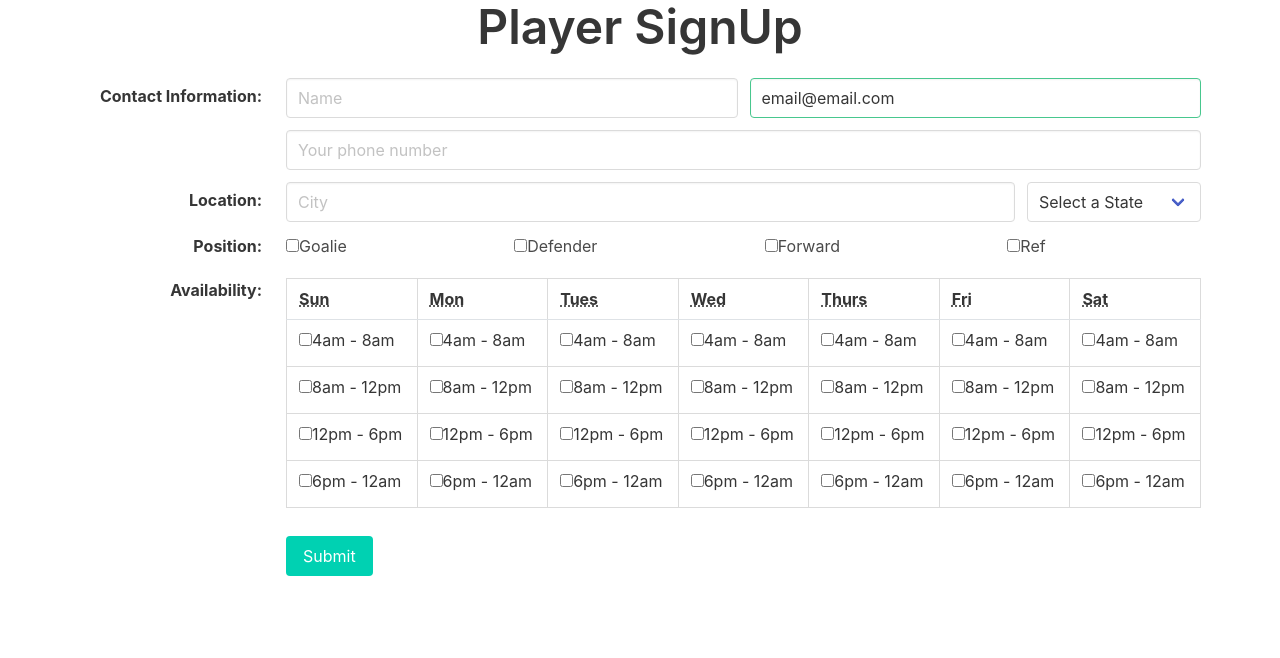
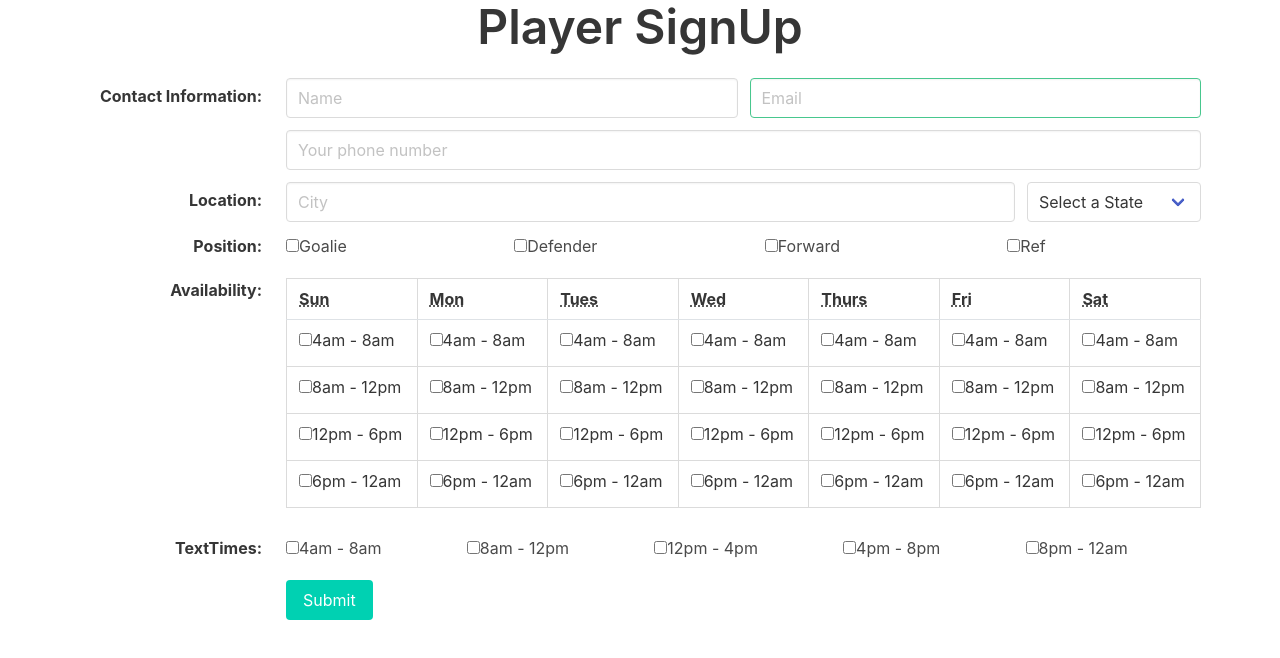
Before and after one commit to karenastell/hockey911, a React (Create React App) app in the folder client/: page /player-sign-up in a window 1280 px wide. Shown: the top 658 px of the page. Built offline with nearby package versions, Linux system fonts and the light colour scheme; no server answers.

Commit message:
submit button will make an object of all the info - no validation yet for empty fields

```diff
--- a/client/src/components/Contact.js
+++ b/client/src/components/Contact.js
@@ -27,7 +27,6 @@ export default function Contact(props) {
                 className='input is-success'
                 type='email'
                 placeholder='Email'
-                value='email@email.com'
               />
             </p>
           </div>
--- /dev/null
+++ b/client/src/components/TextTimes.js
@@ -0,0 +1,73 @@
+import React from 'react'
+
+export default function TextTimes(props) {
+    return (
+        <div className='field is-horizontal'>
+          <div className='field-label'>
+            <label className='label'>TextTimes:</label>
+          </div>
+          <div className='field-body'>
+            <div className='field'>
+              <div className='control'>
+                <label className='checkbox'>
+                  <input
+                    onChange={props.handleTextTimes}
+                    value='4am-8am'
+                    type='checkbox'
+                  />
+                  4am - 8am
+                </label>
+              </div>
+            </div>
+            <div className='field'>
+              <div className='control'>
+                <label className='checkbox'>
+                  <input
+                    onChange={props.handleTextTimes}
+                    value='8am - 12pm'
+                    type='checkbox'
+                  />
+                  8am - 12pm
+                </label>
+              </div>
+            </div>
+            <div className='field'>
+              <div className='control'>
+                <label className='checkbox'>
+                  <input
+                    onChange={props.handleTextTimes}
+                    value='12pm - 4pm'
+                    type='checkbox'
+                  />
+                  12pm - 4pm
+                </label>
+              </div>
+            </div>
+            <div className='field'>
+              <div className='control'>
+                <label className='checkbox'>
+                  <input
+                    onChange={props.handleTextTimes}
+                    value='4pm - 8pm'
+                    type='checkbox'
+                  />
+                  4pm - 8pm
+                </label>
+              </div>
+            </div>
+            <div className='field'>
+              <div className='control'>
+                <label className='checkbox'>
+                  <input
+                    onChange={props.handleTextTimes}
+                    value='8pm - 12am'
+                    type='checkbox'
+                  />
+                  8pm - 12am
+                </label>
+              </div>
+            </div>
+          </div>
+        </div>
+    )
+}
--- a/client/src/pages/PlayerSignUp.js
+++ b/client/src/pages/PlayerSignUp.js
@@ -3,17 +3,21 @@ import Location from '../components/Location';
 import Contact from '../components/Contact';
 import Position from '../components/Position';
 import Availability from '../components/Availability';
+import TextTimes from '../components/TextTimes';
 
 export default function PlayerSignUp() {
-  const [formInfo, setFormInfo] = useState({});
+  const [contact, setContact] = useState({});
   const [position, setPosition] = useState([]);
-  const [availability, setAvailability]=useState([])
+  const [availability, setAvailability] = useState([]);
+  const [textTimes, setTextTimes] = useState([]);
+
+  let playerInfo = {}
 
   const handleInputChange = (event) => {
     const { name, value } = event.target;
 
     // use brackets to signify the name in the state
-    setFormInfo({ ...formInfo, [name]: value });
+    setContact({ ...contact, [name]: value });
   };
 
   const handleCheckboxes = (event) => {
@@ -26,7 +30,7 @@ export default function PlayerSignUp() {
     }
   };
 
-  const handleAvailability = (event)=>{
+  const handleAvailability = (event) => {
     const { value } = event.target;
     if (availability.includes(value)) {
       const newArray = availability.filter((avail) => avail !== value);
@@ -34,6 +38,29 @@ export default function PlayerSignUp() {
     } else {
       setAvailability([...availability, value]);
     }
+  };
+
+  const handleTextTimes = (event) => {
+    const { value } = event.target;
+    if (textTimes.includes(value)) {
+      const newArray = textTimes.filter((avail) => avail !== value);
+      setTextTimes(newArray);
+    } else {
+      setTextTimes([...textTimes, value]);
+    }
+  };
+
+  const handleSubmit = (event)=>{
+      event.preventDefault();
+
+        // make an object with all of the player's information
+        playerInfo = {
+            contact: contact,
+            position: position,
+            availability: availability,
+            textTimes: textTimes
+        }
+console.log(playerInfo);
   }
 
   return (
@@ -44,13 +71,14 @@ export default function PlayerSignUp() {
         <Contact handleInputChange={handleInputChange} />
         <Location handleInputChange={handleInputChange} />
         <Position handleCheckboxes={handleCheckboxes} />
-        <Availability handleAvailability={handleAvailability}/>
+        <Availability handleAvailability={handleAvailability} />
+        <TextTimes handleTextTimes={handleTextTimes} />
         <div className='field is-horizontal'>
           <div className='field-label'></div>
           <div className='field-body'>
             <div className='field'>
               <div className='control'>
-                <button className='button is-primary'>Submit</button>
+                <button className='button is-primary' onClick={handleSubmit}>Submit</button>
               </div>
             </div>
           </div>
```
